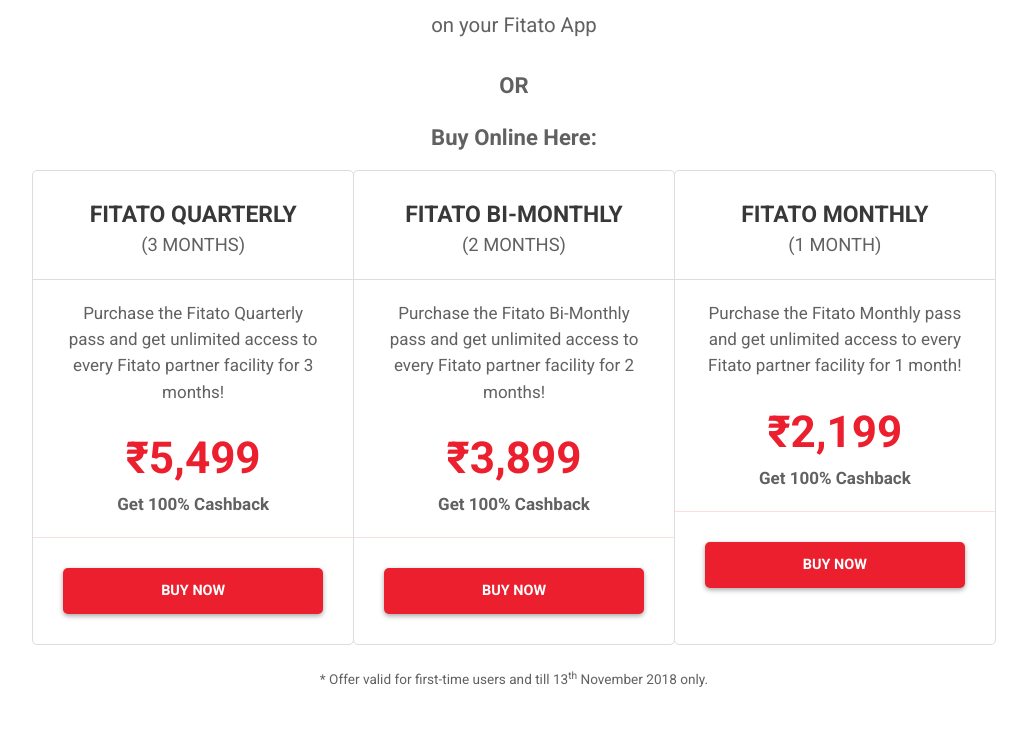
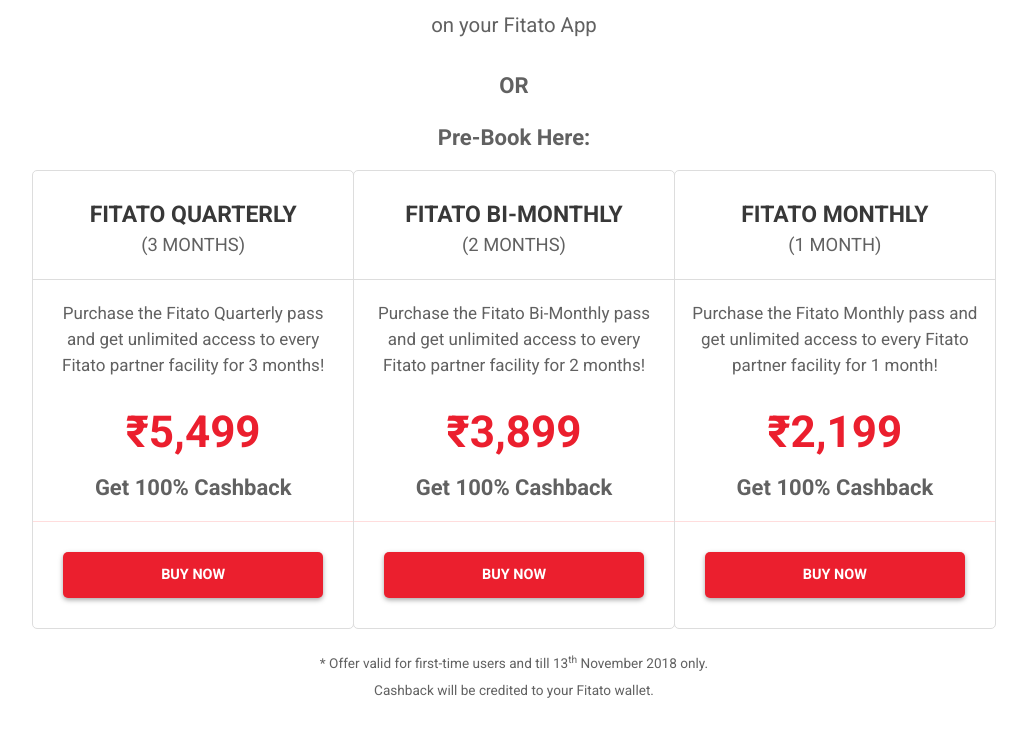
Before and after one commit to Ghaas-agency/fitato-offers, a Gatsby site: page / in a window 1280 px wide. Shown: the part 1080-1819 px from the top of the page, without its empty margins (126-1153 px from the left). Built offline with nearby package versions, Linux system fonts and the light colour scheme; Gatsby itself is replaced by a stand-in of ours.

Commit message:
content and style fixes

```diff
--- a/src/css/header.css
+++ b/src/css/header.css
@@ -22,5 +22,5 @@
   margin-top: 10px;
   padding-bottom: 0px;
   color: rgba(0,0,0,0.6);
-  border-bottom: 1px solid rgba(0,0,0,0.5);
+  border-bottom: 1px solid rgba(0,0,0,0.4);
 }
--- a/src/css/offer.css
+++ b/src/css/offer.css
@@ -275,7 +275,7 @@
   -ms-flex: 1;
   flex: 1;
   min-width: 300px;
-  max-width: 450px;
+  max-width: 350px;
   border-radius: 5px;
   border: 1px solid #dddddd;
   margin: 0 -0.5px;
@@ -296,7 +296,7 @@
 }
 
 .offers-page-plans__item--body {
-  padding: 20px 30px;
+  padding: 20px 5%;
 }
 
 .offers-page-plans__item--cta {
@@ -313,6 +313,13 @@
 .offers-page-plans__item--price-strike {
   font-size: 22px;
   margin-bottom: 20px;
+}
+
+.offers-page-plans__item--get-cb {
+  margin: 0;
+  font-weight: 700;
+  font-size: 22px;
+  padding-top: 10px;
 }
 
 @media (max-width: 979px) {
--- a/src/pages/index.js
+++ b/src/pages/index.js
@@ -95,7 +95,7 @@
                 <p><span className="offer-highlight">Use Coupon Code: <strong>FITFEST</strong></span></p>
                 <p style={{fontSize: '1.2em', lineHeight: '2em', paddingTop: '0px'}}>on your Fitato App<br /></p>
                 <p style={{fontSize: '1.3em', fontWeight: 'bold'}}>OR</p>
-                <p style={{fontSize: '1.3em', fontWeight: 'bold', marginBottom: '0.5em'}}>Buy Online Here:</p>
+                <p style={{fontSize: '1.3em', fontWeight: 'bold', marginBottom: '0.5em'}}>Pre-Book Here:</p>
 
                 <div className="offers-page-plans__items">
                   <div className="offers-page-plans__item">
@@ -108,7 +108,7 @@
                       <p className="offers-page-plans__item--price">&#8377;4,399</p>
                       <small>Get Cashback: &#8377;1,320</small> */}
                       <p className="offers-page-plans__item--price" style={{margin: '40px 0 20px 0'}}>&#8377;5,499</p>
-                      <p style={{margin: '0px', fontWeight: '700'}}>Get 100% Cashback</p>
+                      <p className="offers-page-plans__item--get-cb">Get 100% Cashback</p>
                     </div>
                     <div className="offers-page-plans__item--cta">
                       <a href="https://imjo.in/x9Jr6c" target="_blank" rel="noopener noreferrer" className="button button-fluid">Buy Now</a>
@@ -124,7 +124,7 @@
                       <p className="offers-page-plans__item--price">&#8377;3,119</p>
                       <small>Get Cashback: &#8377;936</small> */}
                       <p className="offers-page-plans__item--price" style={{margin: '40px 0 20px 0'}}>&#8377;3,899</p>
-                      <p style={{margin: '0px', fontWeight: '700'}}>Get 100% Cashback</p>
+                      <p className="offers-page-plans__item--get-cb">Get 100% Cashback</p>
                     </div>
                     <div className="offers-page-plans__item--cta">
                       <a href="https://imjo.in/67wHbA" target="_blank" rel="noopener noreferrer" className="button button-fluid">Buy Now</a>
@@ -140,7 +140,7 @@
                       <p className="offers-page-plans__item--price">&#8377;1,759</p>
                       <small>Get Cashback: &#8377;528</small> */}
                       <p className="offers-page-plans__item--price" style={{margin: '40px 0 20px 0'}}>&#8377;2,199</p>
-                      <p style={{margin: '0px', fontWeight: '700'}}>Get 100% Cashback</p>
+                      <p className="offers-page-plans__item--get-cb">Get 100% Cashback</p>
                     </div>
                     <div className="offers-page-plans__item--cta">
                       <a href="https://imjo.in/Z2fERu" target="_blank" rel="noopener noreferrer" className="button button-fluid">Buy Now</a>
@@ -148,6 +148,8 @@
                   </div>
                 </div>
                 <small>* Offer valid for first-time users and till 13<sup>th</sup> November 2018 only.</small>
+                <br/>
+                <small>Cashback will be credited to your Fitato wallet.</small>
 
                 {/* <div className="offers-page-intro__passes-left">
                   <h3>For The First 500 Passes Only</h3>
```
